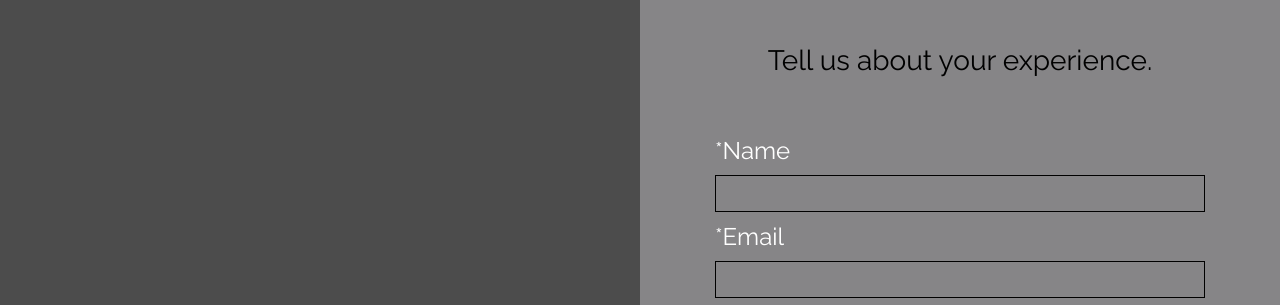
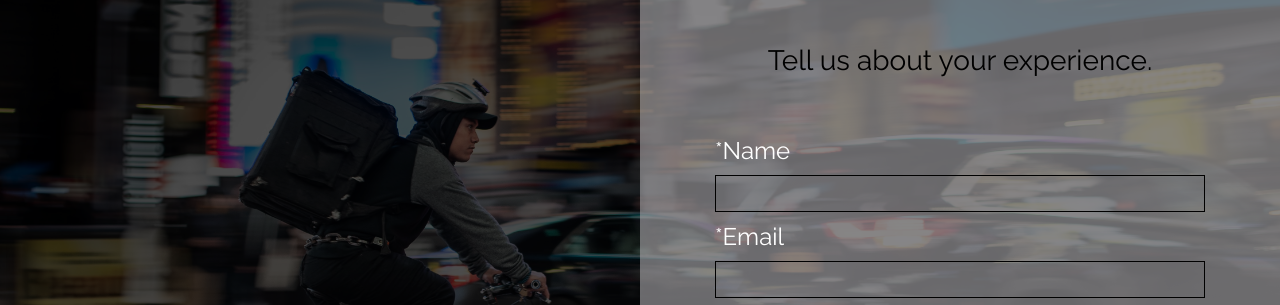
Before and after one commit to knowsblednyahaha/Survey-Form, a plain HTML site: page index.html in a window 1280 px wide. Shown: the part 158-463 px from the top of the page. Drawn offline with Linux system fonts and the light colour scheme.

Commit message:
Update main.css

```diff
--- a/css/main.css
+++ b/css/main.css
@@ -11,7 +11,7 @@ body, html {
 }
 body {
   background: linear-gradient(rgba(0, 0, 0, 0.7), rgba(0, 0, 0, 0.7)),
-   url("img/cover.jpg") center no-repeat fixed;
+   url("/img/cover.jpg") center no-repeat fixed;
   background-size: cover;
   margin: 0;
   padding: 0;
```
